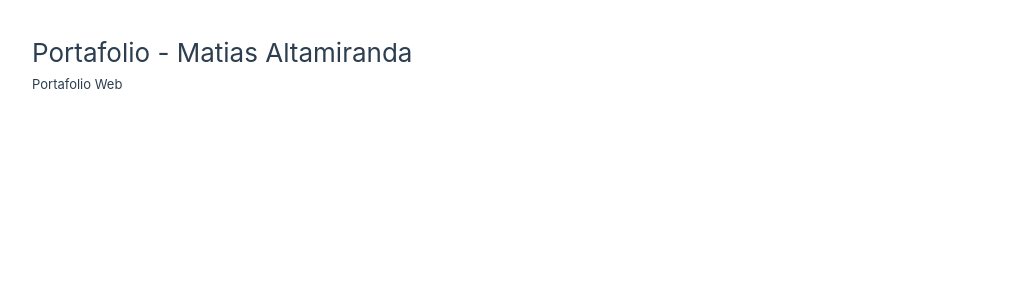
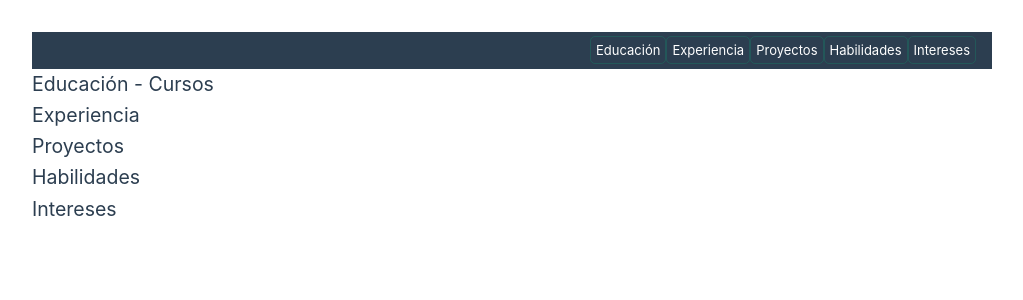
Before and after one commit to mathias5525/Portafolio-Vuejs, a Vue app: page / in a window 1280 px wide. Shown: the top 300 px of the page, without its empty margins (128-1151 px from the left). Built offline with nearby package versions, Linux system fonts and the light colour scheme.

Commit message:
Cap3-Barra de navegacion

```diff
--- a/src/App.vue
+++ b/src/App.vue
@@ -1,12 +1,19 @@
 <script setup>
-const nombre = 'Matias Altamiranda'
+import NavBar from './components/NavBar.vue'
 </script>
 
 <template>
   <header>
-    <h1>Portafolio - {{ nombre }}</h1>
-    <p>Portafolio Web</p>
+    <!--Barra de navegacion-->
+    <NavBar />
   </header>
+  <main>
+    <section id="educacion"><h2>Educación - Cursos</h2></section>
+    <section id="experiencia"><h2>Experiencia</h2></section>
+    <section id="proyectos"><h2>Proyectos</h2></section>
+    <section id="habilidades"><h2>Habilidades</h2></section>
+    <section id="intereses"><h2>Intereses</h2></section>
+  </main>
 </template>
 
 <style scoped></style>
--- a/src/assets/base.css
+++ b/src/assets/base.css
@@ -84,3 +84,6 @@
   -webkit-font-smoothing: antialiased;
   -moz-osx-font-smoothing: grayscale;
 }
+li {
+  list-style: none;
+}
--- /dev/null
+++ b/src/components/NavBar.vue
@@ -0,0 +1,68 @@
+<template>
+  <nav class="navbar">
+    <div class="navbar-menu">
+      <ul>
+        <a v-for="nav in navegacion" :key="nav.nombre" href="nav.enlace" class="nav-item">{{
+          nav.nombre
+        }}</a>
+      </ul>
+    </div>
+  </nav>
+</template>
+
+<script setup>
+import { ref } from 'vue'
+const navegacion = ref([
+  { id: 1, nombre: 'Educación', enlace: '#educacion' },
+  { id: 2, nombre: 'Experiencia', enlace: '#experiencia' },
+  { id: 3, nombre: 'Proyectos', enlace: '#proyectos' },
+  { id: 4, nombre: 'Habilidades', enlace: '#habilidades' },
+  { id: 5, nombre: 'Intereses', enlace: '#intereses' },
+])
+</script>
+
+<style scoped>
+.navbar {
+  background-color: var(--vt-c-indigo);
+  color: #fff;
+  padding: 0.5rem 1rem;
+  align-items: center;
+}
+.navbar-item {
+  color: #fff;
+  margin-right: 1rem;
+  text-decoration: none;
+}
+.navbar-menu {
+  display: flex;
+  justify-content: flex-end;
+  list-style: none;
+}
+.navbar-menu li {
+  list-style: none;
+}
+/* .nav-list {
+  list-style: none;
+} */
+
+a {
+  border: 1px solid;
+  border-color: hsla(160, 100%, 37%, 0.2);
+  border-radius: 5px;
+  text-decoration: none; /*elimina el subrayado predeterminado de los enlaces */
+  transition: 0.4s; /*suaviza la transición de estilos */
+  padding: 5px; /*añade padding alrededor del contenido */
+}
+
+a:hover {
+  background-color: hsla(160, 100%, 37%, 0.2); /*cambia el color de fondo al pasar el ratón */
+}
+
+@media (max-width: 768px) {
+  .navbar-menu {
+    display: flex;
+    justify-content: flex-end;
+    width: 100%;
+  }
+}
+</style>
```
